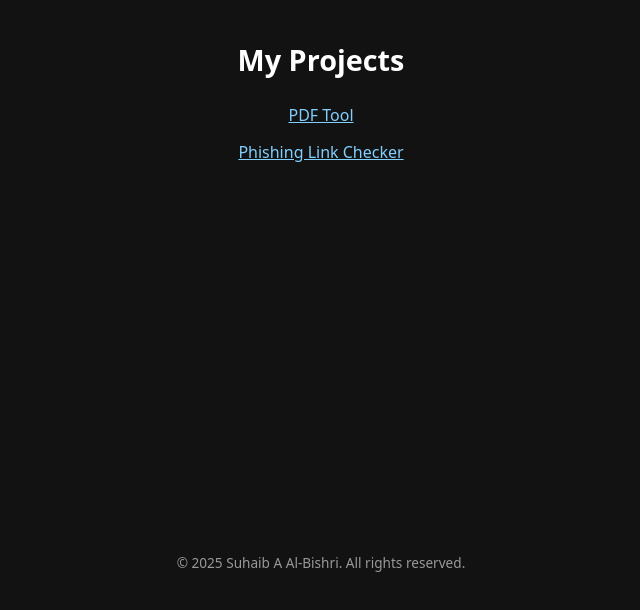
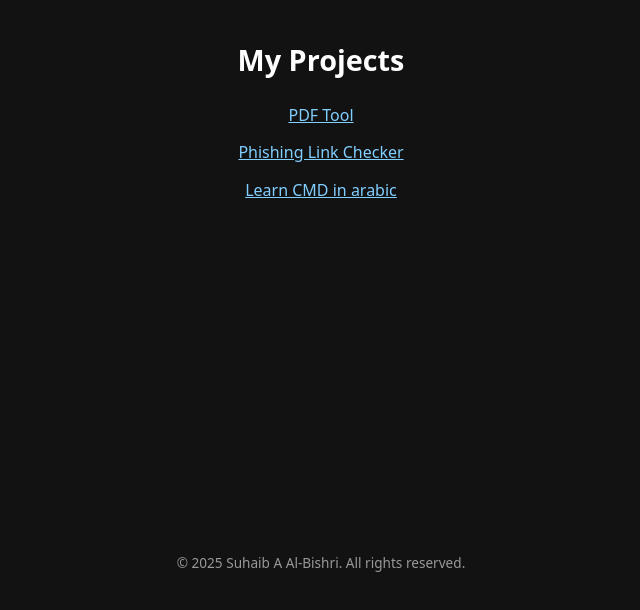
Before and after one commit to suhaibishri/suhaibishri.github.io, a plain HTML site: page index.html in a window 1280 px wide. Shown: the part 186-796 px from the top of the page, without its empty margins (319-959 px from the left). Drawn offline with Linux system fonts and the light colour scheme.

Commit message:
Update index.html

```diff
--- a/index.html
+++ b/index.html
@@ -145,6 +145,7 @@
     <ul class="project-list">
       <li><a href="mergedpdf.html" target="_blank" rel="noopener noreferrer">PDF Tool</a></li>
       <li><a href="urlchecker.html" target="_blank" rel="noopener noreferrer">Phishing Link Checker</a></li>
+      <li><a href="https://suhaibishri.github.io/cmd/" target="_blank" rel="noopener noreferrer">Learn CMD in arabic</a></li>
 
 
     </ul>
```
